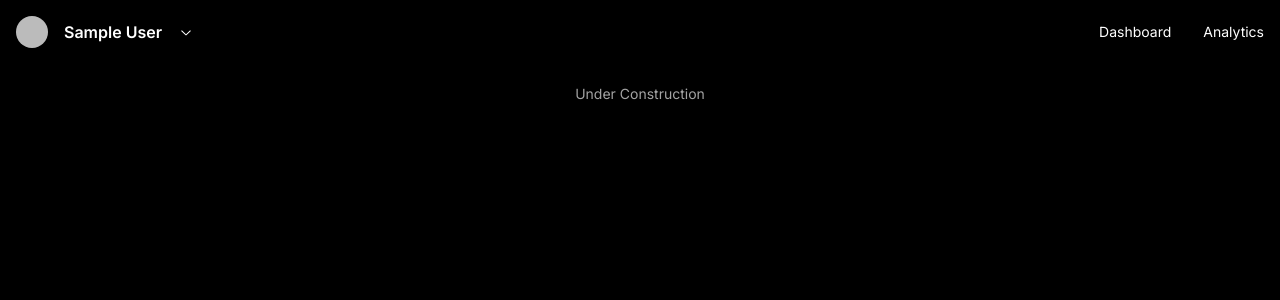
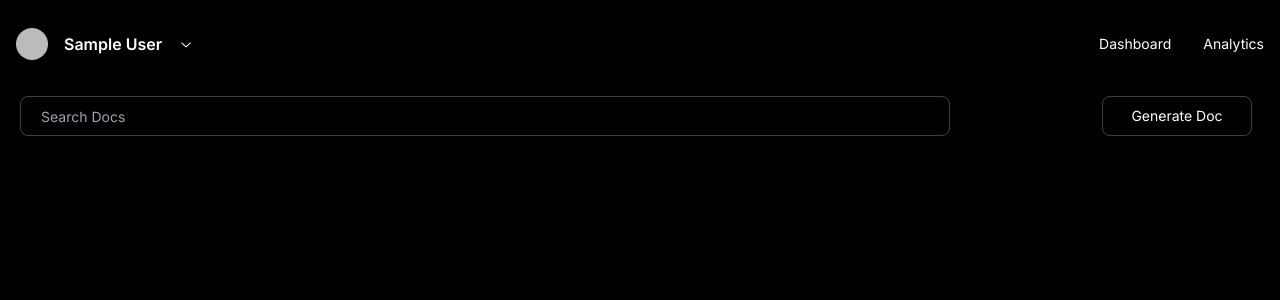
Before and after one commit to gaelzarco/medspeak, a Next.js app: page / in a window 1280 px wide. Shown: the top 300 px of the page. Built offline with nearby package versions, Linux system fonts and the light colour scheme; no server answers; sample sign-in values are in the browser's storage.

Commit message:
small tweaks ⚙️

```diff
--- a/src/components/navbar.tsx
+++ b/src/components/navbar.tsx
@@ -10,7 +10,7 @@ export default function Navbar() {
     const { data: session } = useSession()
 
     return (
-        <nav className="inline-flex justify-between p-4 w-full items-center">
+        <nav className="inline-flex justify-between p-4 pt-7 w-full items-center">
             <div className="inline-flex justify-self-start font-semibold text-md">
                 {session?.user && (
                     <div className="inline-flex items-center">
@@ -24,7 +24,7 @@ export default function Navbar() {
                                 <ChevronDownIcon className="ml-4 h-4 w-4" />
                             </DropdownMenuTrigger>
 
-                            <DropdownMenuContent className="border-neutral-800">
+                            <DropdownMenuContent className="bg-black border-neutral-800">
                                 <DropdownMenuItem className="hover:bg-neutral-900">
                                     <div className="inline-flex items-center justify-between w-full h-full">
                                         <p>My Account</p>
--- a/src/pages/index.tsx
+++ b/src/pages/index.tsx
@@ -3,9 +3,17 @@ import { getSession } from 'next-auth/react'
 
 export default function Home() {
   return (
-    <main className='flex flex-col items-center min-h-full w-full max-w-7xl p-5'>
-      <div className='flex h-full m-auto text-center items-center content-center justify-center'>
-        <p className='text-neutral-400 text-sm'>Under Construction</p>
+    <main className='flex flex-col min-h-full w-full max-w-7xl p-5'>
+      <div className='flex w-full justify-between'>
+        <input
+          type='text'
+          placeholder='Search Docs'
+          className='bg-transparent border border-neutral-700 hover:border-neutral-600 rounded-lg w-3/4 mr-5 h-10 px-5 text-sm outline-none'
+        />
+
+        <button className="text-sm inline-flex items-center content-center justify-center border border-neutral-700 hover:border-neutral-600 min-w-[150px] py-2 px-4 mr-2 rounded-lg">
+            Generate Doc
+        </button>
       </div>
     </main>
   )
--- a/src/pages/landing/index.tsx
+++ b/src/pages/landing/index.tsx
@@ -16,7 +16,7 @@ export default function Landing() {
                     </h1>
 
                     <div className='inline-flex mt-5'>
-                        <button className="bg-transparent border border-neutral-700 hover:border-neutral-600 w-[150px] text-white font-bold py-2 px-4 mr-2 rounded-full"
+                        <button className="bg-transparent border border-neutral-700 hover:border-neutral-600 w-[150px] text-white font-bold py-2 px-4 mr-2 rounded-lg"
                             onClick={() => signIn('google', { callbackUrl: 'http://localhost:3000/' })}
                         >
                             Try it now
```
